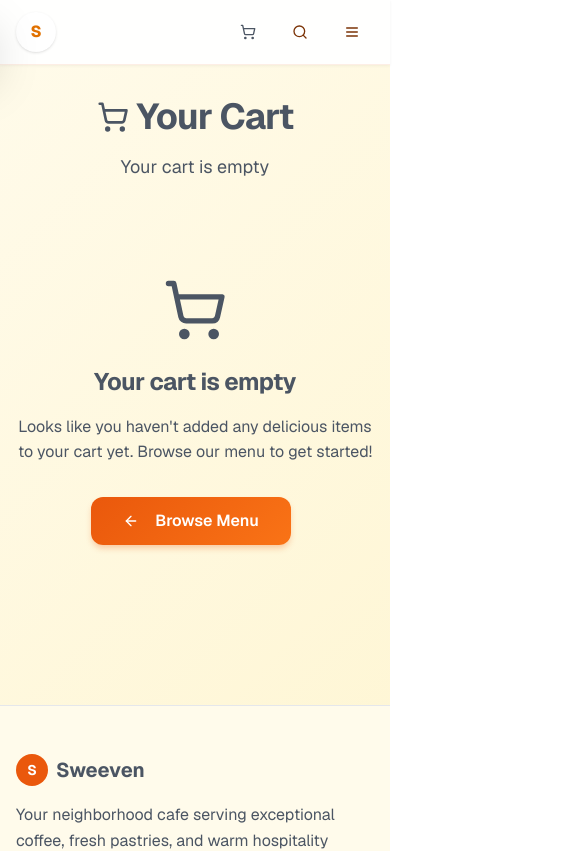
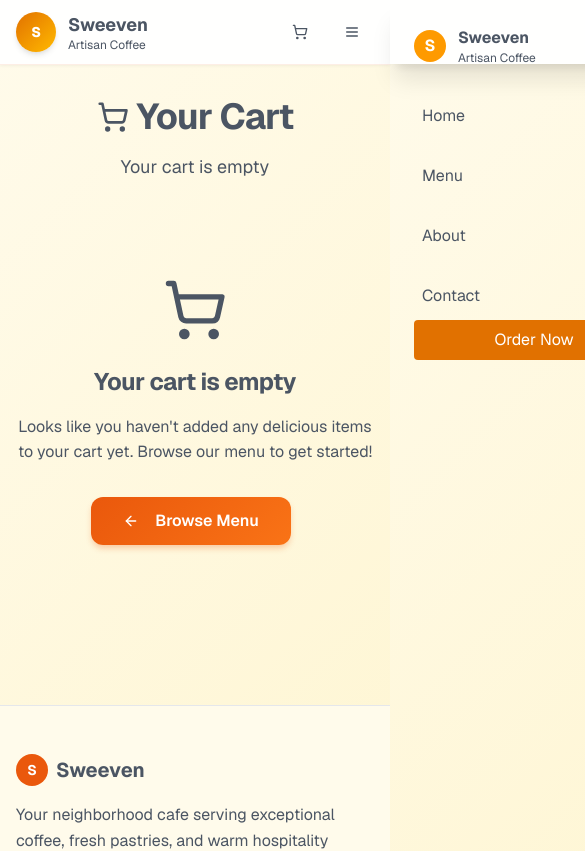
Before and after one commit to AustinNgugi/v0-dog-adoption-site, a Next.js app: page /cart in a window 390 px wide. Shown: the top 851 px of the page, 585 px wide, since content can reach past the window. Built offline with nearby package versions, Linux system fonts and the light colour scheme.

Commit message:
revert: restore navbar and related UI files to pre-parallax state; keep about/parallax pages

```diff
--- a/components/cafe-navbar.tsx
+++ b/components/cafe-navbar.tsx
@@ -3,7 +3,7 @@
 import { useState, useRef, useEffect } from "react"
 import Link from "next/link"
 import { Button } from "@/components/ui/button"
-import { ShoppingCart, Menu, X, Home, Coffee, Info, Mail, Search, User } from "lucide-react"
+import { ShoppingCart, Menu, X } from "lucide-react"
 import { useCart } from "@/hooks/use-cart"
 
 export function CafeNavbar() {
@@ -12,87 +12,66 @@ export function CafeNavbar() {
   const totalItems = getTotalItems()
 
   return (
-    <nav className="cafe-navbar sticky top-0 z-50 bg-[#FFD400] border-b border-amber-300">
+    <nav className="cafe-navbar sticky top-0 z-50 backdrop-blur-sm bg-white/60 border-b border-border">
       <div className="container mx-auto px-4">
-        <div className="flex items-center h-16">
-          {/* Left: Logo + Name */}
-          <div className="flex items-center gap-3 mr-4">
-            <Link href="/" className="flex items-center gap-3">
-              <div className="w-10 h-10 bg-white rounded-full flex items-center justify-center shadow-sm">
-                <span className="text-amber-600 font-extrabold">S</span>
-              </div>
-              <div className="hidden sm:flex flex-col leading-tight">
-                <span className="text-lg font-bold text-amber-900">Sweeven</span>
-                <span className="text-xs text-amber-800 -mt-0.5">Artisan Coffee</span>
-              </div>
-            </Link>
+        <div className="flex items-center justify-between h-16">
+          {/* Logo */}
+          <Link href="/" className="flex items-center space-x-3">
+            <div className="w-10 h-10 bg-gradient-to-br from-amber-600 to-amber-400 rounded-full flex items-center justify-center shadow-md">
+              <span className="text-white font-extrabold text-sm">S</span>
+            </div>
+            <div className="flex flex-col leading-tight">
+              <span className="text-lg font-bold text-foreground">Sweeven</span>
+              <span className="text-xs text-muted-foreground -mt-0.5">Artisan Coffee</span>
+            </div>
+          </Link>
+
+          {/* Desktop Navigation */}
+          <div className="hidden md:flex items-center space-x-6">
+            <Link href="/" className="text-foreground hover:text-amber-600 transition-colors px-3 py-2 rounded-md hover:bg-amber-50">Home</Link>
+            <Link href="/menu" className="text-foreground hover:text-amber-600 transition-colors px-3 py-2 rounded-md hover:bg-amber-50">Menu</Link>
+            <Link href="/about" className="text-foreground hover:text-amber-600 transition-colors px-3 py-2 rounded-md hover:bg-amber-50">About</Link>
+            <Link href="/contact" className="text-foreground hover:text-amber-600 transition-colors px-3 py-2 rounded-md hover:bg-amber-50">Contact</Link>
           </div>
 
-          {/* Center: Search (desktop) */}
-          <div className="hidden md:flex flex-1 justify-center px-4">
-            <div className="w-full max-w-xl">
-              <div className="flex items-center bg-white rounded-full px-3 py-2 shadow-sm">
-                <Search className="w-5 h-5 text-amber-600 mr-2" />
-                <input
-                  aria-label="Search"
-                  placeholder="Search menu, dogs or items"
-                  className="w-full outline-none text-sm text-amber-900 bg-transparent"
-                />
-              </div>
-            </div>
-          </div>
-
-          {/* Right: actions */}
-          <div className="ml-auto flex items-center gap-2 sm:gap-4">
+          {/* Cart and Mobile Menu */}
+          <div className="flex items-center space-x-2 sm:space-x-4">
             <Link href="/cart" className="relative">
-              <Button variant="ghost" size="icon" className="h-11 w-11">
-                <ShoppingCart className="h-6 w-6" />
+              <Button variant="ghost" size="icon" className="h-11 w-11 sm:h-9 sm:w-9">
+                <ShoppingCart className="h-6 w-6 sm:h-5 sm:w-5" />
                 {totalItems > 0 && (
                   <span className="cart-badge text-xs font-bold bg-amber-600 text-white rounded-full px-2 py-0.5 absolute -top-1 -right-1">{totalItems}</span>
                 )}
               </Button>
             </Link>
 
-            <Button variant="ghost" size="icon" className="hidden sm:inline-flex h-11 w-11">
-              <User className="h-6 w-6 text-amber-900" />
-            </Button>
-
-            {/* Search icon on mobile */}
-            <Button variant="ghost" size="icon" className="md:hidden h-11 w-11">
-              <Search className="h-6 w-6 text-amber-900" />
-            </Button>
-
             {/* Mobile menu button */}
             <Button
               variant="ghost"
               size="icon"
-              className="h-11 w-11"
+              className="md:hidden h-11 w-11"
               onClick={() => setIsMenuOpen(!isMenuOpen)}
               aria-expanded={isMenuOpen}
               aria-label={isMenuOpen ? "Close menu" : "Open menu"}
             >
-              {isMenuOpen ? <X className="h-6 w-6 text-amber-900" /> : <Menu className="h-6 w-6 text-amber-900" />}
+              {isMenuOpen ? <X className="h-6 w-6" /> : <Menu className="h-6 w-6" />}
             </Button>
           </div>
         </div>
 
-  {/* Mobile Drawer Navigation */}
-  {/* aria-live region for screen reader announcements */}
-  <div className="sr-only" aria-live="polite">{isMenuOpen ? 'Menu opened' : ''}</div>
-
-  <div aria-hidden={!isMenuOpen} className={`fixed inset-0 z-50 md:hidden ${isMenuOpen ? 'pointer-events-auto' : 'pointer-events-none'}`}>
+        {/* Mobile Drawer Navigation */}
+        <div aria-hidden={!isMenuOpen} className={`fixed inset-0 z-40 md:hidden pointer-events-none ${isMenuOpen ? 'pointer-events-auto' : ''}`}>
           {/* backdrop */}
           <div
-            className={`absolute inset-0 bg-black/50 transition-opacity duration-300 ease-in-out ${isMenuOpen ? 'opacity-100' : 'opacity-0'} z-20`}
+            className={`absolute inset-0 bg-black/30 transition-opacity ${isMenuOpen ? 'opacity-100' : 'opacity-0'}`}
             onClick={() => setIsMenuOpen(false)}
           />
 
-          {/* left sliding prominent sidebar */}
+          {/* drawer */}
           <div
             role="dialog"
             aria-modal="true"
-            className={`absolute left-0 top-0 h-full w-full sm:w-[380px] bg-white shadow-2xl p-6 overflow-auto ${isMenuOpen ? 'pointer-events-auto' : 'pointer-events-none'} transform ${isMenuOpen ? 'translate-x-0' : '-translate-x-full'} z-30 transition-transform duration-300 ease-in-out will-change-transform`}
-            style={{ touchAction: 'manipulation' }}
+            className={`absolute right-0 top-0 h-full w-72 bg-white/95 backdrop-blur-md shadow-xl transform transition-transform ${isMenuOpen ? 'translate-x-0' : 'translate-x-full'}`}
           >
             <MobileMenuContent onClose={() => setIsMenuOpen(false)} />
           </div>
@@ -133,58 +112,27 @@ function MobileMenuContent({ onClose }: { onClose: () => void }) {
   }, [onClose])
 
   return (
-    <div ref={containerRef} className="h-full p-4 flex flex-col bg-white overflow-auto">
+    <div ref={containerRef} className="h-full p-6 flex flex-col">
       <div className="flex items-center justify-between mb-6">
         <div className="flex items-center gap-3">
-          <div className="w-10 h-10 bg-amber-500 rounded-full flex items-center justify-center text-white font-bold text-lg">S</div>
+          <div className="w-8 h-8 bg-amber-500 rounded-full flex items-center justify-center text-white font-bold">S</div>
           <div>
-            <div className="font-extrabold text-lg">Sweeven</div>
-            <div className="text-sm text-amber-700 -mt-0.5">Artisan Coffee</div>
+            <div className="font-bold">Sweeven</div>
+            <div className="text-xs text-muted-foreground">Artisan Coffee</div>
           </div>
         </div>
-        <Button variant="ghost" size="icon" onClick={onClose} aria-label="Close menu"><X className="h-6 w-6 text-amber-900" /></Button>
+        <Button variant="ghost" size="icon" onClick={onClose} aria-label="Close menu"><X className="h-5 w-5" /></Button>
       </div>
 
-      <div className="w-full">
-        <div className="divide-y divide-amber-100 bg-transparent">
-          <nav className="flex flex-col gap-0">
-            <Link href="/" onClick={() => onClose()} className="flex items-center gap-3 px-4 py-5 bg-white text-lg font-semibold text-amber-900">
-              <Home className="w-6 h-6 text-amber-600" />
-              <span>Home</span>
-            </Link>
-            <Link href="/menu" onClick={() => onClose()} className="flex items-center gap-3 px-4 py-5 bg-white text-lg font-semibold text-amber-900">
-              <Coffee className="w-6 h-6 text-amber-600" />
-              <span>Menu</span>
-            </Link>
-            <Link href="/about" onClick={() => onClose()} className="flex items-center gap-3 px-4 py-5 bg-white text-lg font-semibold text-amber-900">
-              <Info className="w-6 h-6 text-amber-600" />
-              <span>About</span>
-            </Link>
-            <Link href="/parallax" onClick={() => onClose()} className="flex items-center gap-3 px-4 py-5 bg-white text-lg font-semibold text-amber-900">
-              <Coffee className="w-6 h-6 text-amber-600" />
-              <span>Parallax</span>
-            </Link>
-            <Link href="/cart" onClick={() => onClose()} className="flex items-center gap-3 px-4 py-5 bg-white text-lg font-semibold text-amber-900">
-              <ShoppingCart className="w-6 h-6 text-amber-600" />
-              <span>Cart</span>
-            </Link>
-            <Link href="/checkout" onClick={() => onClose()} className="flex items-center gap-3 px-4 py-5 bg-white text-lg font-semibold text-amber-900">
-              <ShoppingCart className="w-6 h-6 text-amber-600" />
-              <span>Checkout</span>
-            </Link>
-            <Link href="/contact" onClick={() => onClose()} className="flex items-center gap-3 px-4 py-5 bg-white text-lg font-semibold text-amber-900">
-              <Mail className="w-6 h-6 text-amber-600" />
-              <span>Contact</span>
-            </Link>
-          </nav>
+      <nav className="flex flex-col gap-3">
+        <Link href="/" onClick={onClose} className="py-3 px-2 rounded-md hover:bg-amber-50">Home</Link>
+        <Link href="/menu" onClick={onClose} className="py-3 px-2 rounded-md hover:bg-amber-50">Menu</Link>
+        <Link href="/about" onClick={onClose} className="py-3 px-2 rounded-md hover:bg-amber-50">About</Link>
+        <Link href="/contact" onClick={onClose} className="py-3 px-2 rounded-md hover:bg-amber-50">Contact</Link>
+      </nav>
 
-          <div className="px-4 py-5">
-            <Link href="/menu" onClick={() => onClose()} className="flex items-center justify-center gap-2 w-full text-center px-4 py-3 rounded bg-amber-600 text-white font-semibold">
-              <ShoppingCart className="w-5 h-5" />
-              Order Now
-            </Link>
-          </div>
-        </div>
+      <div className="mt-auto">
+        <Link href="/menu" className="block w-full text-center px-4 py-2 rounded bg-amber-600 text-white">Order Now</Link>
       </div>
     </div>
   )
--- a/components/ui/button.tsx
+++ b/components/ui/button.tsx
@@ -1,6 +1,6 @@
 "use client"
 
-import type * as React from "react"
+import * as React from "react"
 import { Slot } from "@radix-ui/react-slot"
 import { cva, type VariantProps } from "class-variance-authority"
 
```
Also changed, not shown: 1 other file (tests, documents, lock files or other folders).
